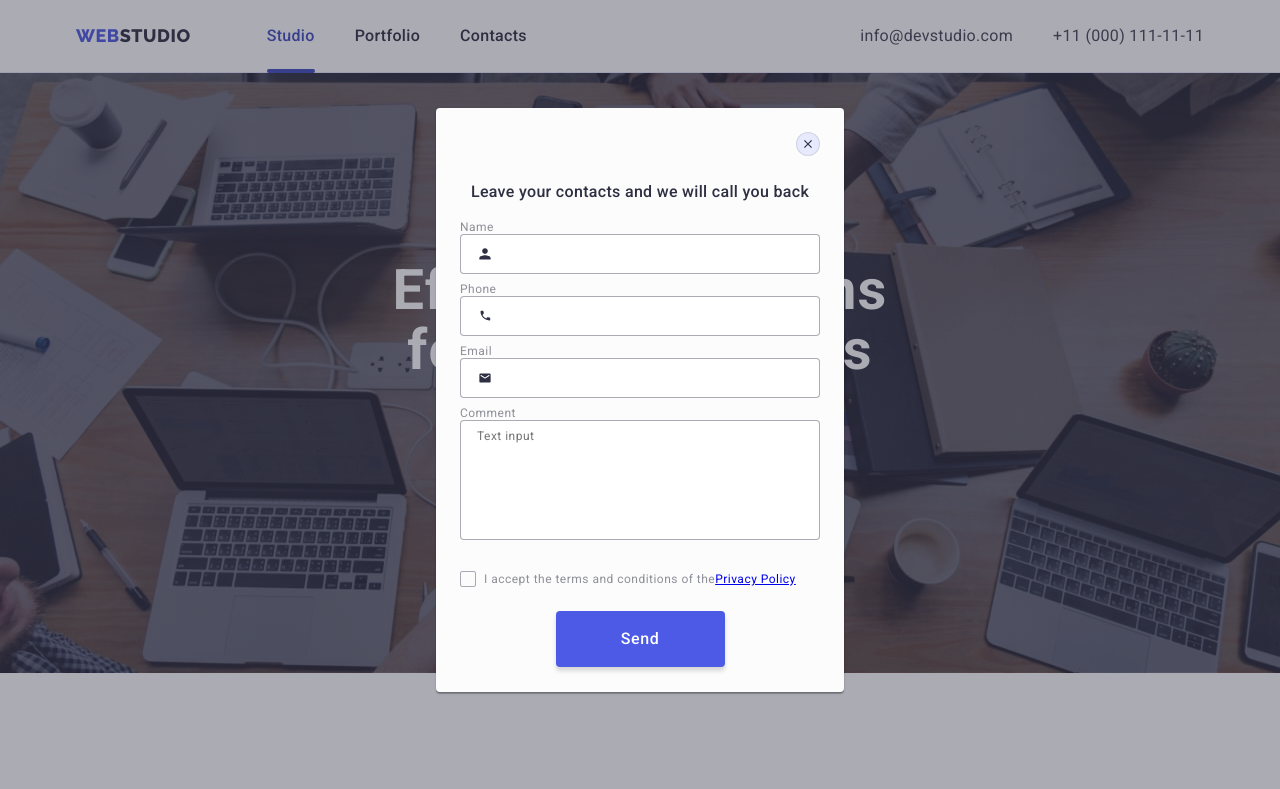
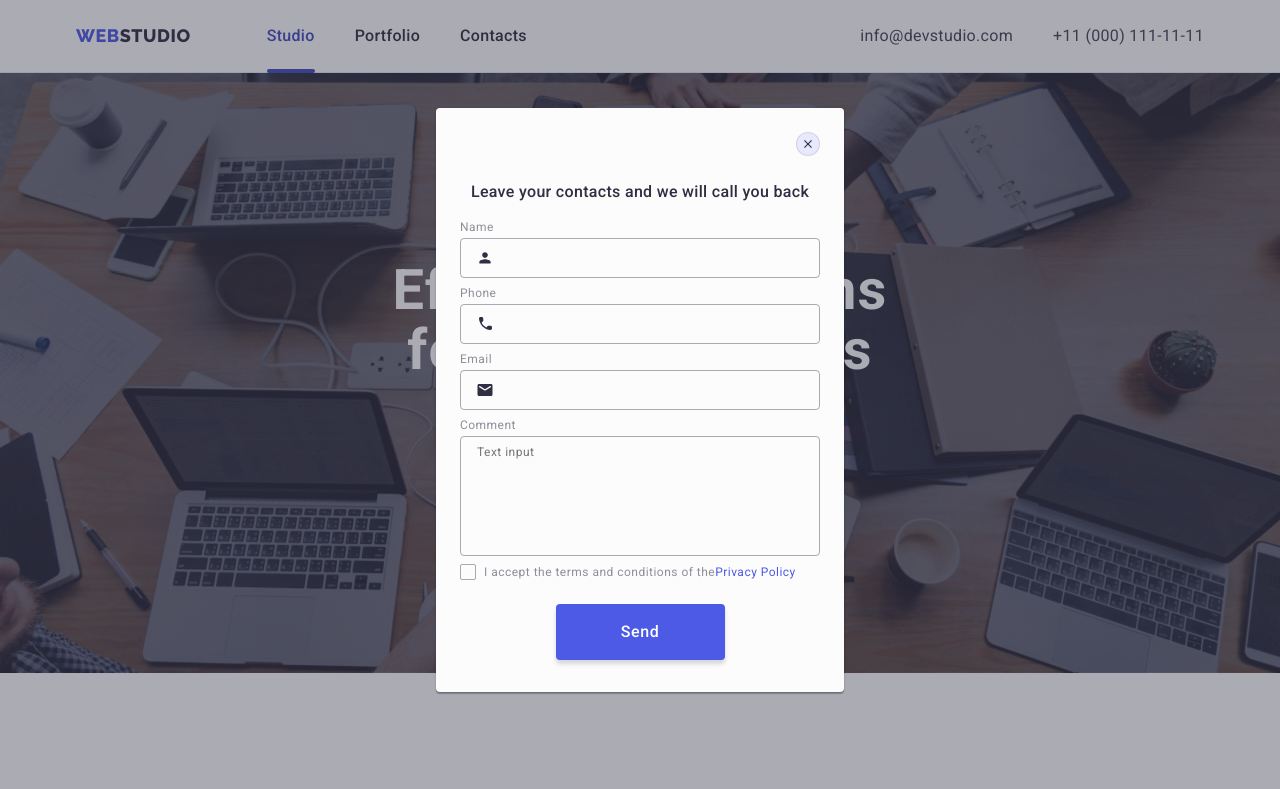
Before and after one commit to V-Yehor/goit-markup-hw-06, a plain HTML site: page index.html in a window 1280 px wide. Both pictures are taken after a click on the button "Order Service". Shown: the top 789 px of the page. Drawn offline with nearby package versions, Linux system fonts and the light colour scheme.

Commit message:
HW_6_V2
Внесено зміни після 2-го зауваження

```diff
--- a/css/style.css
+++ b/css/style.css
@@ -313,9 +313,10 @@ button {
 
 .form-label {
   font-size: 12px;
-  line-height: 14px;
+  line-height: 1.17;
   letter-spacing: 0.04em;
   color: #8e8f99;
+  margin-bottom: 4px;
 }
 
 .modal-field {
@@ -335,9 +336,9 @@ button {
   padding-left: 38px;
   padding-right: 38px;
   outline: transparent;
-  /* margin-bottom: 26px; */
+  background-color: transparent;
 
-  transition: transform 250ms cubic-bezier(0.4, 0, 0.2, 1);
+  transition: border-color 250ms cubic-bezier(0.4, 0, 0.2, 1);
 }
 
 .input-wrap {
@@ -354,7 +355,8 @@ button {
   fill: #2e2f42;
 
   transform: translateY(-50%);
-  transition: transform 250ms cubic-bezier(0.4, 0, 0.2, 1);
+  transition: transform 250ms cubic-bezier(0.4, 0, 0.2, 1),
+    fill 250ms cubic-bezier(0.4, 0, 0.2, 1);
 }
 
 .form-input:focus {
@@ -375,15 +377,23 @@ button {
   color: rgba(46, 47, 66, 0.4);
   border: 1px solid rgba(46, 47, 66, 0.4);
   border-radius: 4px;
-  margin-bottom: 23px;
   padding: 8px 16px;
   outline: transparent;
+  background-color: transparent;
 
-  transition: transform 250ms cubic-bezier(0.4, 0, 0.2, 1);
+  transition: border-color 250ms cubic-bezier(0.4, 0, 0.2, 1);
+}
+
+.modal-field .comment {
+  margin-bottom: 16px;
 }
 
 .form-com:focus {
   border-color: #4d5ae5;
+}
+
+.form-check {
+  margin-bottom: 24px;
 }
 
 .check-text {
@@ -393,6 +403,13 @@ button {
   letter-spacing: 0.04em;
   color: #8e8f99;
   align-items: center;
+}
+
+.check-icon {
+  display: inline-flex;
+  transition: background-color 250ms cubic-bezier(0.4, 0, 0.2, 1),
+    border 250ms cubic-bezier(0.4, 0, 0.2, 1),
+    fill 250ms cubic-bezier(0.4, 0, 0.2, 1);
 }
 
 .check-text .check-icon {
@@ -409,13 +426,18 @@ button {
 
 .modal-check:checked + .check-text .check-icon {
   background-color: #404bbf;
+  border: none;
   border: 1px solid #404bbf;
   fill: #f4f4fd;
 }
 
+.user-privacy-link {
+  color: var(--logo-accent-color);
+}
+
 .form-btn {
   display: block;
-  width: 169px;
+  min-width: 169px;
   height: 56px;
   background-color: #4d5ae5;
   box-shadow: 0px 4px 4px rgba(0, 0, 0, 0.15);
--- a/index.html
+++ b/index.html
@@ -564,10 +564,15 @@
         <p class="form-title">Leave your contacts and we will call you back</p>
         <form name="modal-form">
           <div class="modal-field">
-            <label for="name" class="form-label">Name</label>
+            <label for="user-name" class="form-label">Name</label>
             <div class="input-wrap">
-              <input type="text" name="name" id="name" class="form-input" />
-              <svg class="form-icon" width="18" height="18">
+              <input
+                type="text"
+                name="user-name"
+                id="user-name"
+                class="form-input"
+              />
+              <svg class="form-icon" width="18" height="24">
                 <use href="./images/symbol-defs.svg#icon-person-black"></use>
               </svg>
             </div>
@@ -576,45 +581,45 @@
             <label for="phone" class="form-label">Phone</label>
             <div class="input-wrap">
               <input type="tel" name="phone" id="phone" class="form-input" />
-              <svg class="form-icon" width="18" height="18">
+              <svg class="form-icon" width="18" height="24">
                 <use href="./images/symbol-defs.svg#icon-phone-black"></use>
               </svg>
             </div>
           </div>
-          <div class="modal-field">
+          <div class="modal-field comment">
             <label for="email" class="form-label">Email</label>
             <div class="input-wrap">
               <input type="email" name="email" id="email" class="form-input" />
-              <svg class="form-icon" width="18" height="18">
+              <svg class="form-icon" width="18" height="24">
                 <use href="./images/symbol-defs.svg#icon-mail-black"></use>
               </svg>
             </div>
           </div>
           <div class="modal-field">
-            <label for="form-com" class="form-label">Comment</label>
+            <label for="user-comment" class="form-label">Comment</label>
             <textarea
               class="form-com"
-              name="form-com"
-              id="form-com"
+              name="user-comment"
+              id="user-comment"
               placeholder="Text input"
             ></textarea>
           </div>
           <div class="form-check">
             <input
               type="checkbox"
-              name="accept-policy"
-              id="accept-policy"
+              name="user-privacy"
+              id="user-privacy"
               value="true"
               class="modal-check visually-hidden"
             />
-            <label for="accept-policy" class="check-text">
+            <label for="user-privacy" class="check-text">
               <span class="check-icon">
                 <svg class="agree-icon" width="10" height="8">
                   <use href="./images/symbol-defs.svg#icon-agree_vector"></use>
                 </svg>
               </span>
               I accept the terms and conditions of the
-              <a href="#">Privacy Policy</a>
+              <a href="#" class="user-privacy-link link">Privacy Policy</a>
             </label>
           </div>
           <button class="form-btn" type="submit">Send</button>
```
